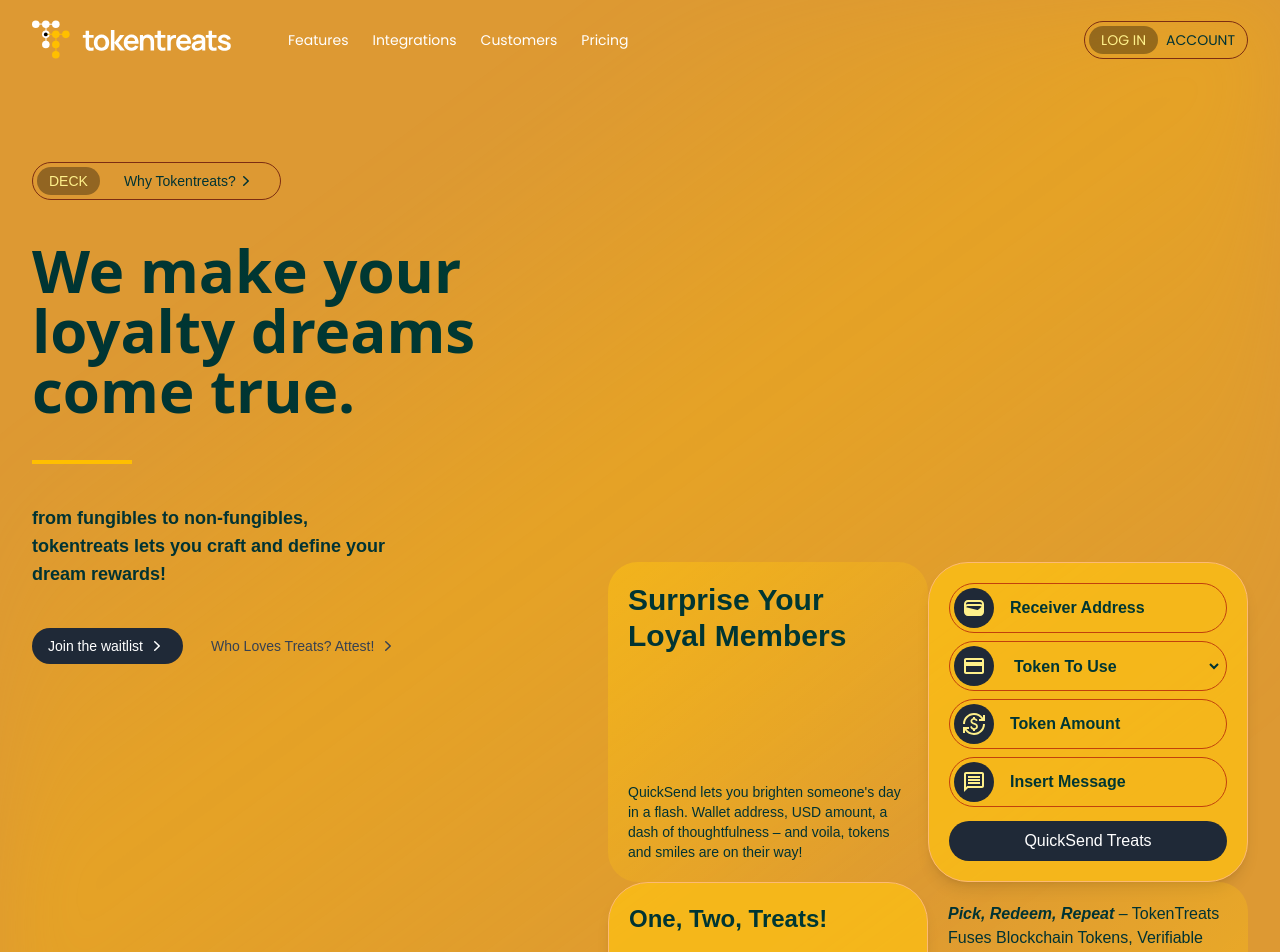
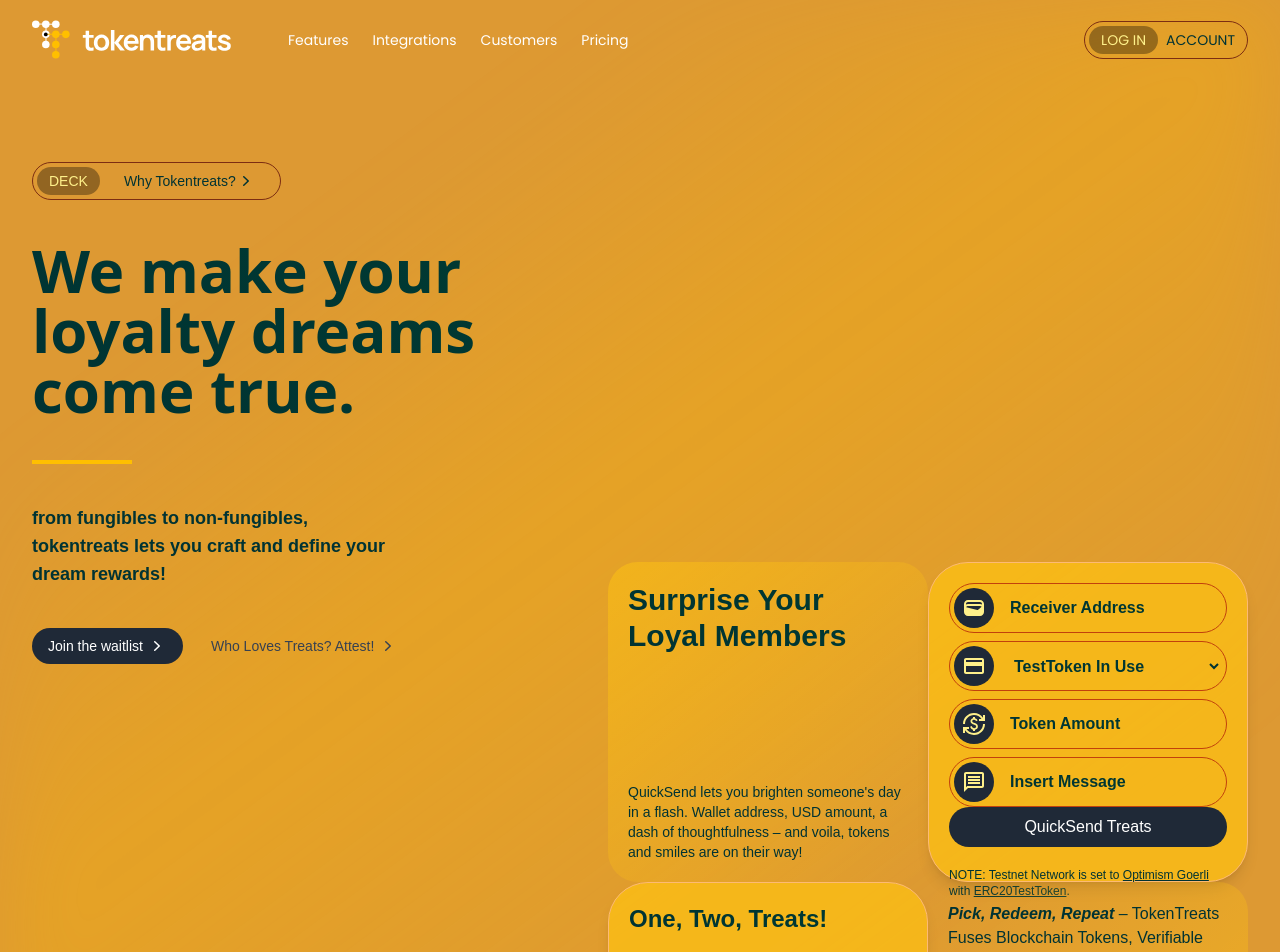
Before and after one commit to raldblox/tokentreats, a Next.js app in the folder react-app/: page / in a window 1280 px wide. Shown: the top 952 px of the page. Built offline with nearby package versions, Linux system fonts and the light colour scheme; no server answers.

Commit message:
added note what network and testtoken is in use

```diff
--- a/react-app/app/page.js
+++ b/react-app/app/page.js
@@ -280,7 +280,7 @@
                       onChange={(e) => setTokenIn(e.target.value)}
                       className="w-full text-base font-bold placeholder:text-left rounded-[30px] px-3 gradient h-full"
                     >
-                      <option value="">Token To Use</option>
+                      <option value="">TestToken In Use</option>
                       <option value="USDT">USDT</option>
                       <option value="USDC">USDC</option>
                       <option value="DAI">DAI</option>
@@ -312,6 +312,7 @@
                 <button onClick={sendTreats} className='p-2 group justify-center items-center inline-flex border-orange-700 rounded-full w-full text-center'>
                   QuickSend Treats
                 </button>
+                <p className='text-xs mt-5'>NOTE: Testnet Network is set to <a href='https://goerli-optimism.etherscan.io/address/0xDe58ED7409e96f71A7FC0871162Bb5ba99B3E7f9' target='_blank' className='underline'>Optimism Goerli</a> with <a href='https://goerli-optimism.etherscan.io/address/0x32307adfFE088e383AFAa721b06436aDaBA47DBE' target='_blank' className='underline'>ERC20TestToken</a>.</p>
               </div>
               <div className='h-full w-full gap-5 grid content-between aspect-square col-span-1 p-5 card'>
                 <h2 className='text-2xl font-bold gradient'>One, Two, Treats!</h2>
```
